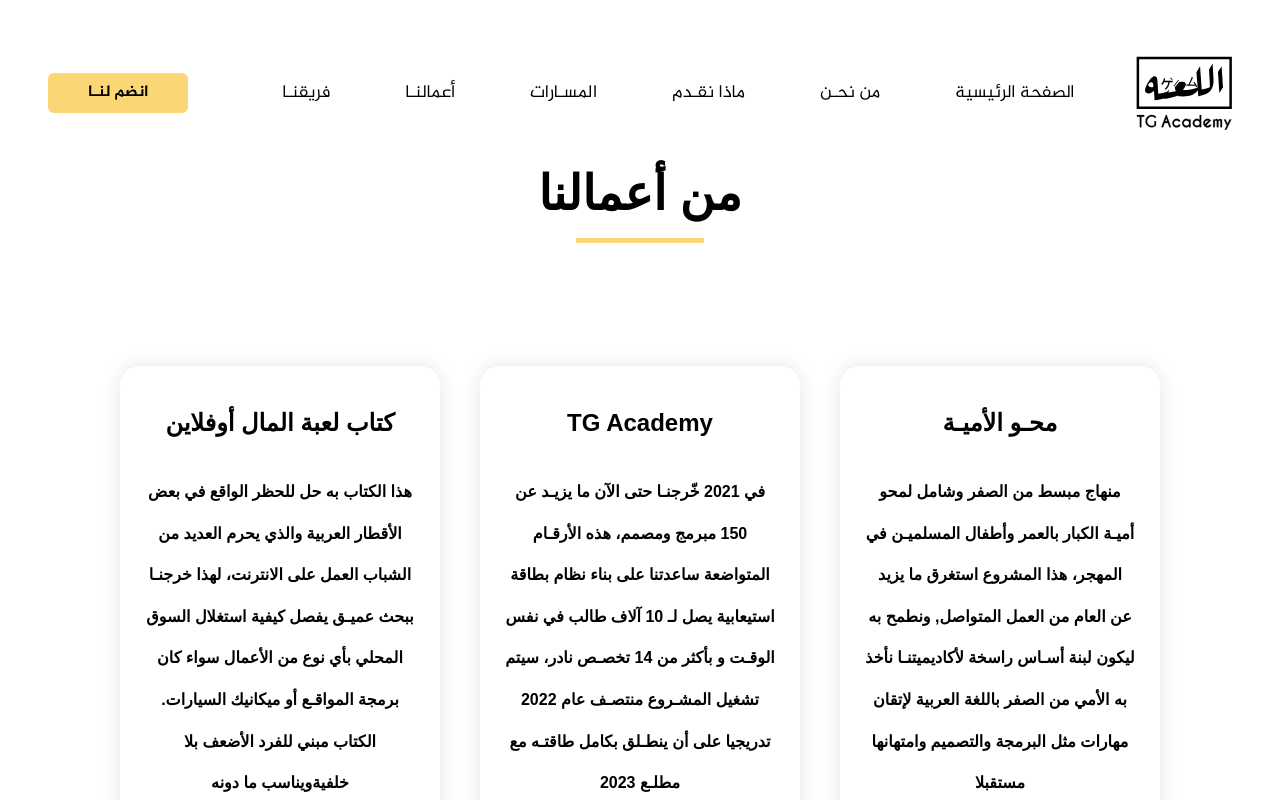
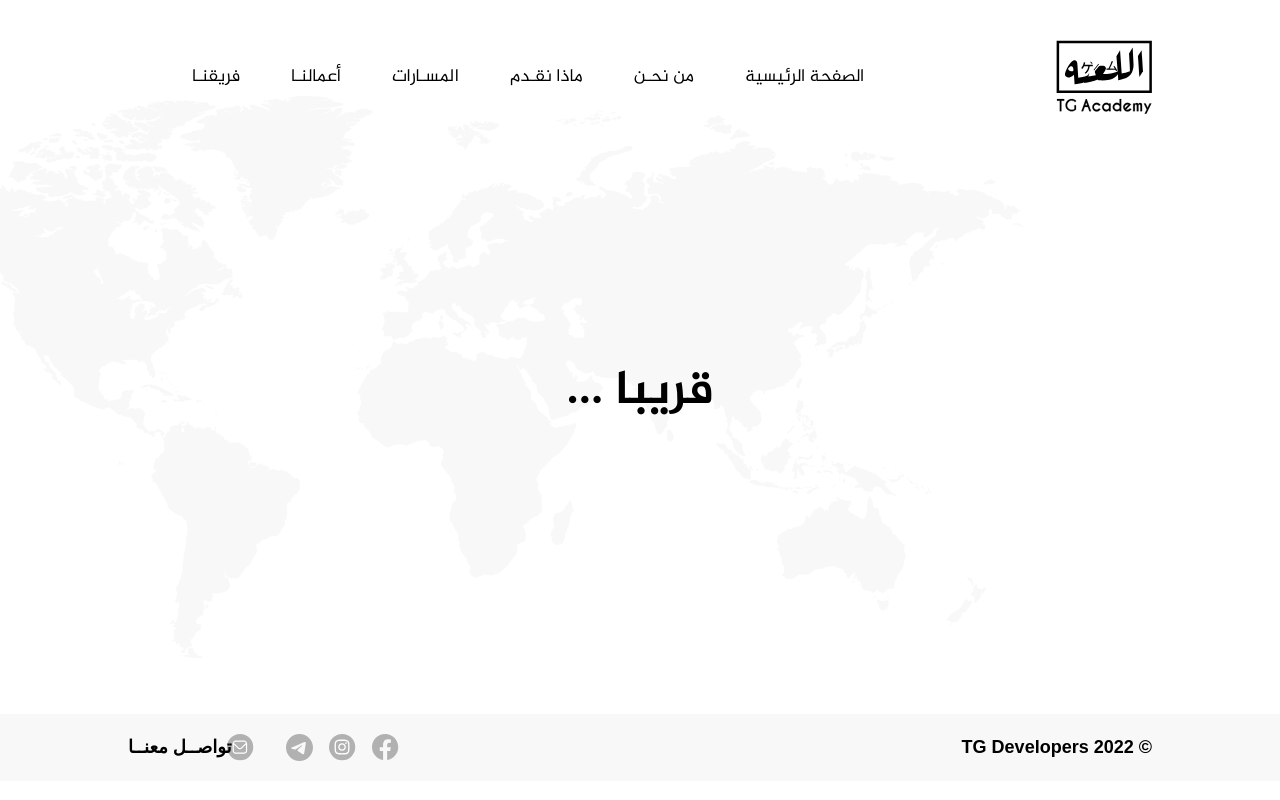
Before and after one commit to aliabuhamra/Academy, a React (Create React App) app: page /about-us in a window 1280 px wide. Shown: the top 800 px of the page. Built offline with nearby package versions, Linux system fonts and the light colour scheme.

Commit message:
update now

```diff
--- a/src/App.js
+++ b/src/App.js
@@ -1,6 +1,5 @@
 
 import React from "react";
-import Header from "./components/Header";
 import Main from "./components/Main";
 import JoinUs from "./components/JoinUs";
 import OurWork from './components/ourWork';
@@ -10,29 +9,31 @@ import ThirdQuote from './components/thirdQuote';
 import StoreIcon from './components/storeIcon';
 import Footer from './components/footer';
 
-import { BrowserRouter as Router, Route,Routes } from "react-router-dom";
+import { BrowserRouter as Router, Route, Routes} from "react-router-dom";
 
 
 function App() {
+
   return (
     <div className="pt-10">
-      <div>
+      <div className="pb:20">
         <Router>
-          <Header />
           <Routes>
             <Route path="/" element={<Main />}  />
-            <Route path="/join-us" element={<JoinUs />} exact/>
+            <Route path="/:joinUs" element={<JoinUs />} exact/>
         </Routes>
         </Router>
+
+      </div>
         <OurWork />
         <TheName />
         <OurTeam />
         <ThirdQuote />
         <StoreIcon />
         <Footer />
-      </div>
     </div>
   );
+
 }
 
 export default App;
--- a/src/components/Button.js
+++ b/src/components/Button.js
@@ -1,10 +1,10 @@
-import { Link } from "react-router-dom";
+import { NavLink } from "react-router-dom";
 export default function Button({text , click}){
     return (
         <button
         className={click ? "bg-orange font-aljazeera font-bold py-2 px-10 sm:font-aljazeera rounded-md btn sm:hidden md:hidden lg:block"
         : "bg-orange font-bold py-2 px-10 rounded-md md:btn lg:block font-aljazeera sm:font-aljazeera" }>
-            <Link to='/join-us'>{text}</Link>
+            <NavLink to='/joinUs'>{text}</NavLink>
         </button>
     );
 }
--- a/src/components/Features.js
+++ b/src/components/Features.js
@@ -1,13 +1,14 @@
 import React from 'react';
-import Slider from "./../components/Slider";
-import Quote from './Quote';
+// import Slider from "./Slider";
+// import Quote from './Quote';
 
 
 const Features = () => {
   return (
-    <div className="features lg:px-16  w-full sm:px-0 absolute" id='features'>
+
+    <div className="features lg:px-16  w-full sm:px-0 " id='features'>
         <div className="section ">
-            <div className="section-container mx-auto sm:p-0 ">
+            <div className="section-container mx-auto sm:p-0 absolute">
                 <div className="mx-auto text-center relative flex justify-center">
                     <h2 className="lg:text-4xl sm:text-3xl py-8 mb-8 text-center font-black">المسارات</h2>
                     <span className="bg-orange w-28 sm:w-20 h-1 absolute rounded mt-24"></span>
@@ -57,11 +58,11 @@ const Features = () => {
                 <p className="section-text  font-black py-16 leading-loose
                 text-4xl sm:text-3xl -mt-4 text-center"> قريبا ...</p>
             </div>
-             <Slider />
+             {/* <Slider /> */}
         </div>
-
+{/*
         <Quote text={`نحو عالم يتفوق فيه شبابنا بمهاراتهم ولا يكون أبعد طموحهم
-          وظيفة لا تعيلهم اذا مرضوا`}/>
+          وظيفة لا تعيلهم اذا مرضوا`}/> */}
   </div>
   )
 }
--- a/src/components/Header.js
+++ b/src/components/Header.js
@@ -38,6 +38,7 @@ export default function Header() {
                 </ul>
              {/* Join us Button */}
              <Button text="انضم لنـا" click={click}/>
+
             </div>
 
         </header>
--- a/src/components/JoinUs.js
+++ b/src/components/JoinUs.js
@@ -1,17 +1,50 @@
-import React from 'react'
-// import Header from './Header';
+import React , { useState } from 'react'
+import Footer from './footer';
+import './Header.css';
+
+import { NavLink } from 'react-router-dom';
 
 
 const JoinUs = () => {
+  const [click , setClick] = useState(false);
+
+    const handleClick = () => setClick(!click);
   return (
     <>
-    <div className='px-32 flex justify-between items-center h-auto bg-background bg-no-repeat bg-left bg-[length:80%_100%] '>
-      <div className='p-10 text-center flex justify-between items-center mx-auto h-[90vh]'>
+    <div className='px-32 flex flex-col justify-between items-center h-auto bg-background bg-no-repeat bg-left bg-[length:80%_100%] '>
+          {/* List */}
+            <div className={click ? "flex xl:flex items-center lg:justify-between md:justify-between w-full relative menu"
+            : "flex xl:flex items-center lg:justify-between md:justify-between w-full relative menu open" }
+                  >
+                <NavLink to="/">
+                    <img src="/assets/icons/tg_logo.svg" alt=""
+                       className={click ? "sm:absolute sm:right-10 sm:top-11 md:right-12 md:top-12 logo"
+                    : "sm:absolute sm:right-10 sm:top-11 md:right-12 md:top-12  sm:hidden md:hidden lg:block logo" } />
+                </NavLink>
+                <div
+                className='xl:hidden lg:hidden text-5xl flex  sm:absolute sm:left-10 sm:top-11 md:left-11 md:top-12 z-30 text-gray'
+                  onClick={handleClick}   >
+                    <i className={click ? "fa-solid fa-bars" : "fa-solid fa-xmark"}></i>
+                </div>
+                <ul className={click ? "flex xl:flex lg:flex justify-between w-3/4 text-lg md:text-sm listItems sm:hidden md:hidden lg:pl-16 lg:pr-8"
+                : "flex xl:flex justify-between w-3/4 text-lg md:text-lg listItems lg:pl-16 lg:pr-8" }>
+                    <li><NavLink to="/"  className='link link-underline link-underline-black hover:cursor-pointer '>الصفحة الرئيسية</NavLink></li>
+                    <li><a href="#about-us"  className='link link-underline link-underline-black hover:cursor-pointer'>من نحـن</a></li>
+                    <li><a href="#services"  className='link link-underline link-underline-black hover:cursor-pointer'>ماذا نقـدم</a></li>
+                   <li><a  href="#features"  className='link link-underline link-underline-black hover:cursor-pointer'>المسـارات</a></li>
+                    <li><a href="#ourwok"  className='link link-underline link-underline-black hover:cursor-pointer'>أعمالنـا</a></li>
+                    <li><a href="#ourteam"  className='link link-underline link-underline-black hover:cursor-pointer'>فريقنـا</a></li>
+                </ul>
+
+
+            </div>
+      <div className='p-10 text-center flex justify-between items-center mx-auto h-[75vh]'>
 
       <h2 className='text-5xl mb-11 font-black'>قريبا ...</h2>
       </div>
 
     </div>
+    <Footer />
     </>
   )
 }
--- a/src/components/Main.js
+++ b/src/components/Main.js
@@ -1,25 +1,38 @@
 import React from 'react';
-import AboutUs from "./../components/AboutUs";
-import Features from "./../components/Features";
-import Message from "./../components/Message";
-import Quote from "./../components/Quote";
-import Services from "./../components/Services";
-import Hero from './Hero';
+import AboutUs from "./AboutUs";
+import Features from "./Features";
+import Message from "./Message";
+import Quote from "./Quote";
+import Services from "./Services";
+import Home from './Home';
+import Slider from './Slider';
+// import OurWork from './ourWork';
+// import TheName from './theName';
+// import OurTeam  from './ourTeam ';
+// import ThirdQuote from './thirdQuote';
+// import StoreIcon from './storeIcon';
 
 
 const Main = () => {
   return (
-    <div className='mb-32'>
-        <Hero />
+    <div className='mb-[32]'>
+        <Home />
        <Message />
         <AboutUs />
         <Quote text={`                معا لنبني جيل يعمل باقبال على الحياة, متمسك بمبادئه
                 ويملك أساس لمستقبل أفضل لعالمنا العربي والاسلامي.`}/>
         <Services />
         <Features />
+        <Slider />
+        <Quote text={`نحو عالم يتفوق فيه شبابنا بمهاراتهم ولا يكون أبعد طموحهم
+          وظيفة لا تعيلهم اذا مرضوا`}/>
+         {/* <OurWork />
+        <TheName />
+        <OurTeam />
+        <ThirdQuote />
+        <StoreIcon /> */}
+    </div>
 
-
-    </div>
   )
 }
 
--- a/src/components/Slider.js
+++ b/src/components/Slider.js
@@ -18,7 +18,7 @@ import { Pagination, Navigation } from "swiper";
 const Slider = () => {
   return (
 
-      <div className="w-full">
+      <div className="w-full mt-[82%]">
       <section>
           <Swiper
           slidesPerView={3}
```
